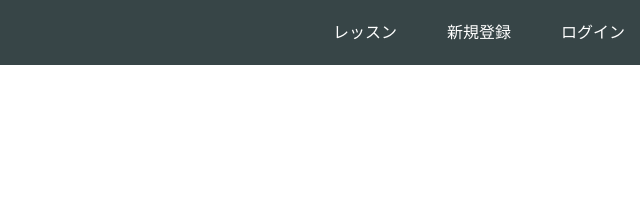
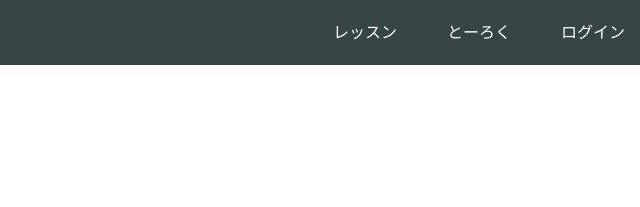
Before and after one commit to Masaya-K23/github.io, a plain HTML site: page index.html in a window 1280 px wide. Shown: the top 207 px of the page, 640-1280 px from the left. Drawn offline with Linux system fonts and the light colour scheme.

Commit message:
Update index.html

```diff
--- a/index.html
+++ b/index.html
@@ -16,7 +16,7 @@
       <span class="fa fa-bars menu-icon"></span>
       <div class="header-right">
         <a href="#">レッスン</a>
-        <a href="#">新規登録</a>
+        <a href="#">とーろく</a>
         <a href="#" class="login">ログイン</a>
       </div>
     </div>
```
